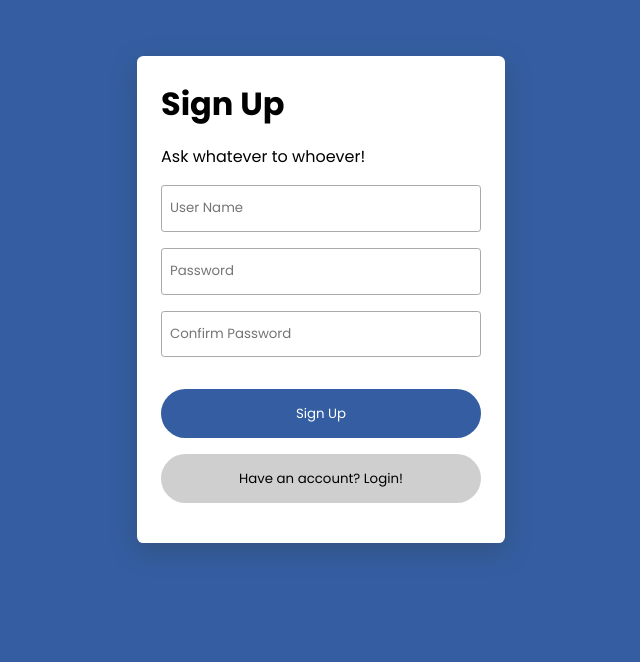
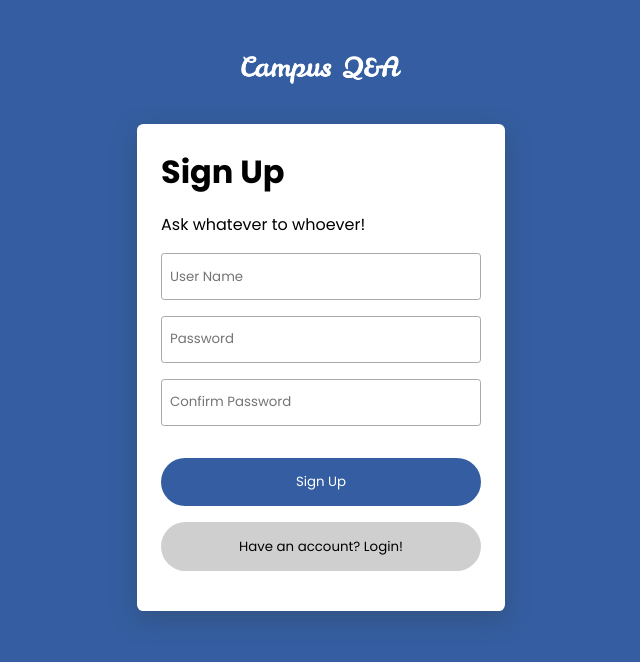
Before and after one commit to YanzhenHuang/CISC3003-Final-Project, a PHP site: page /signup.php in a window 1280 px wide. Shown: the top 662 px of the page, without its empty margins (319-959 px from the left). Run offline with PHP 8.4, Linux system fonts and the light colour scheme.

Commit message:
[styles.css, login.php, signup.php] <Add> Add images to the page and set styles.

```diff
--- a/public/css/styles.css
+++ b/public/css/styles.css
@@ -15,10 +15,20 @@ body {
     background-color: var(--theme-color);
 }
 
-/* Login/Signin Panel*/
-.login-signin-panel {
+/* Login/Singin Top Logo*/
+.login-signup-logo {
     position: relative;
     top: 3rem;
+    display: block;
+    margin: 0 auto;
+    width: 10rem;
+
+}
+
+/* Login/Signin Panel*/
+.login-signup-panel {
+    position: relative;
+    top: 5.5rem;
     padding: 1.5rem;
     margin: 0 auto;
     max-width: 20rem;
@@ -30,12 +40,12 @@ body {
     transition: transform 0.2s ease-in-out;
 }
 
-.login-signin-panel:hover {
+.login-signup-panel:hover {
     transform: scale(1.01);
     cursor: pointer;
 }
 
-.login-signin-panel h1 {
+.login-signup-panel h1 {
     margin-top: 0;
     margin-bottom: 0.4rem;
 }
--- a/public/login.php
+++ b/public/login.php
@@ -18,7 +18,8 @@
 </head>
 
 <body>
-    <div class="login-signin-panel">
+    <img src="./images/Logo.png" class="login-signup-logo">
+    <div class="login-signup-panel">
         <h1>Login</h1>
         <p>Ask whatever to whoever!</p>
 
--- a/public/signup.php
+++ b/public/signup.php
@@ -17,7 +17,8 @@
 </head>
 
 <body>
-    <div class="login-signin-panel">
+    <img src="./images/Logo.png" class="login-signup-logo">
+    <div class="login-signup-panel">
         <h1>Sign Up</h1>
         <p>Ask whatever to whoever!</p>
 
```
